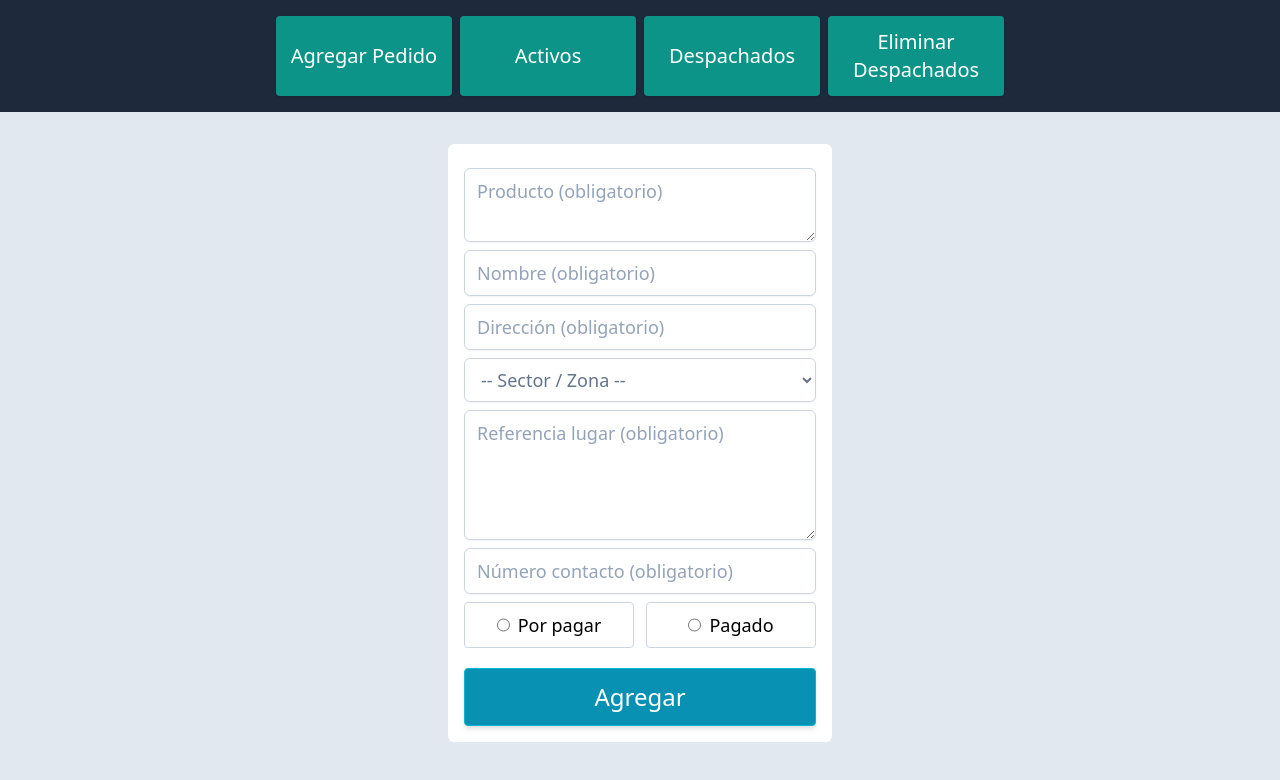
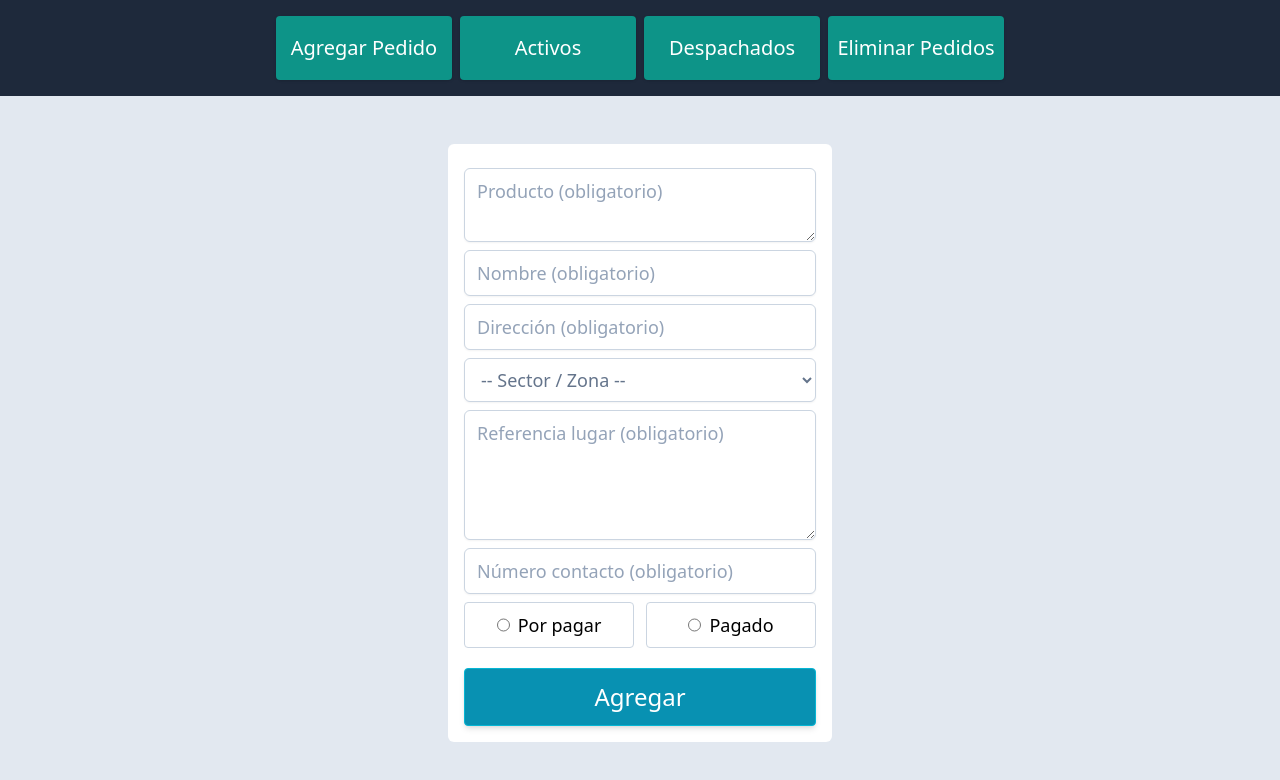
Before and after one commit to Cristobal21/order-app-front, a React (Vite) app: page / in a window 1280 px wide. Shown: the top 780 px of the page. Built offline with nearby package versions, Linux system fonts and the light colour scheme; no server answers.

Commit message:
Se modifica algunos estilos de la barra de navegacion

```diff
--- a/src/OrderApp.jsx
+++ b/src/OrderApp.jsx
@@ -7,7 +7,7 @@ export const OrderApp = () => {
   return (
     <BrowserRouter>
       <section className='flex flex-col w-full h-screen justify-between'>
-        <section className='bg-slate-800 flex justify-center w-full fixed bottom-0 h-28 py-2 lg:top-0'>
+        <section className='bg-slate-800 flex justify-center w-full fixed bottom-0 h-24 py-2 lg:top-0'>
           <Navigation />
         </section>
         <section className='flex w-full justify-center items-center'>
--- a/src/ui/Navigation.jsx
+++ b/src/ui/Navigation.jsx
@@ -61,10 +61,10 @@ export const Navigation = () => {
     <section className='w-full h-auto flex justify-center items-center'>
       <div className='flex justify-center items-center w-full py-4 gap-x-2'>
         <section className='flex gap-x-2 mx-2'>
-          <Link to='/' className='h-20 flex items-center justify-center text-center py-4 px-2 lg:w-44 w-28 bg-teal-600 rounded text-lg text-white shadow hover:focus:outline-none hover:bg-amber-500 hover:text-slate-800 focus:bg-amber-500 focus:text-slate-800 hover:cursor-pointer lg:text-xl active:scale-95'>Agregar Pedido</Link>
-          <Link to='admin' className='h-20 flex items-center justify-center text-center py-4 px-2 lg:w-44 w-28 bg-teal-600 rounded text-lg text-white shadow hover:focus:outline-none hover:bg-amber-500 hover:text-slate-800 focus:bg-amber-500 focus:text-slate-800 cursor-pointer lg:text-xl active:scale-95'>Activos</Link>
-          <Link to='adminSent' className='h-20 flex items-center justify-center text-center py-4 px-2 lg:w-44 w-28 bg-teal-600 rounded text-lg text-white shadow hover:focus:outline-none hover:bg-amber-500 hover:text-slate-800 focus:bg-amber-500 focus:text-slate-800 cursor-pointer lg:text-xl active:scale-95'>Despachados</Link>
-          <button onClick={handleDelete} className='h-20 flex items-center justify-center py-4 px-2 lg:w-44 w-28 bg-teal-600 rounded text-lg text-white shadow hover:focus:outline-none hover:text-slate-800 hover:bg-amber-500 focus:bg-amber-500 focus:text-slate-800 hover:cursor-pointer lg:text-xl active:scale-95'>Eliminar Despachados</button>
+          <Link to='/' className='h-16 flex items-center justify-center text-center py-4 px-2 lg:w-44 w-28 bg-teal-600 rounded text-lg text-white shadow hover:focus:outline-none hover:bg-amber-500 hover:text-slate-800 focus:bg-amber-500 focus:text-slate-800 hover:cursor-pointer lg:text-xl active:scale-95'>Agregar Pedido</Link>
+          <Link to='admin' className='h-16 flex items-center justify-center text-center py-4 px-2 lg:w-44 w-28 bg-teal-600 rounded text-lg text-white shadow hover:focus:outline-none hover:bg-amber-500 hover:text-slate-800 focus:bg-amber-500 focus:text-slate-800 cursor-pointer lg:text-xl active:scale-95'>Activos</Link>
+          <Link to='adminSent' className='h-16 flex items-center justify-center text-center py-4 px-2 lg:w-44 w-28 bg-teal-600 rounded text-lg text-white shadow hover:focus:outline-none hover:bg-amber-500 hover:text-slate-800 focus:bg-amber-500 focus:text-slate-800 cursor-pointer lg:text-xl active:scale-95'>Despachados</Link>
+          <button onClick={handleDelete} className='h-16 flex items-center justify-center py-4 px-2 lg:w-44 w-28 bg-teal-600 rounded text-lg text-white shadow hover:focus:outline-none hover:text-slate-800 hover:bg-amber-500 focus:bg-amber-500 focus:text-slate-800 hover:cursor-pointer lg:text-xl active:scale-95'>Eliminar Pedidos</button>
         </section>
         {clear
           ? (
@@ -93,7 +93,11 @@ export const Navigation = () => {
                     )}
                   </section>
                   )
-                : <section className='bg-cyan-700 w-80 py-8 px-10 mb-96 break-words text-center rounded shadow absolute text-white text-xl lg:text-2xl lg:w-auto lg:mt-96 lg:mb-0 lg:px-32 lg:flex lg:items-center lg:h-40 lg: lg:py-10'>Los pedidos han sido eliminados</section>
+                : (
+                  <section className='w-full rounded shadow bg-slate-800 py-12 absolute mt-96'>
+                    <p className='text-center text-white text-4xl w-full h-auto'>Los pedidos han sido eliminados</p>
+                  </section>
+                  )
             )
           : <></>}
       </div>
```
